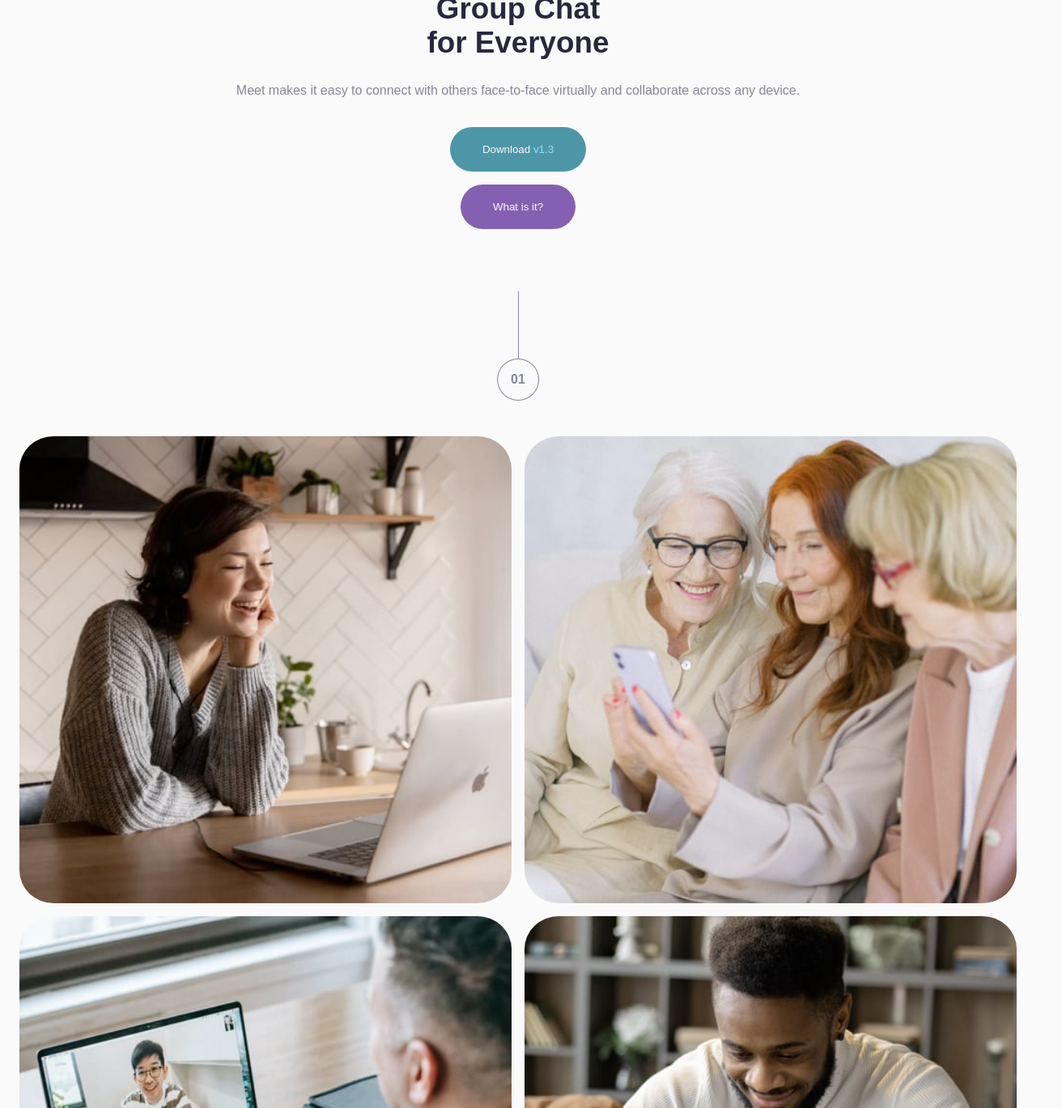
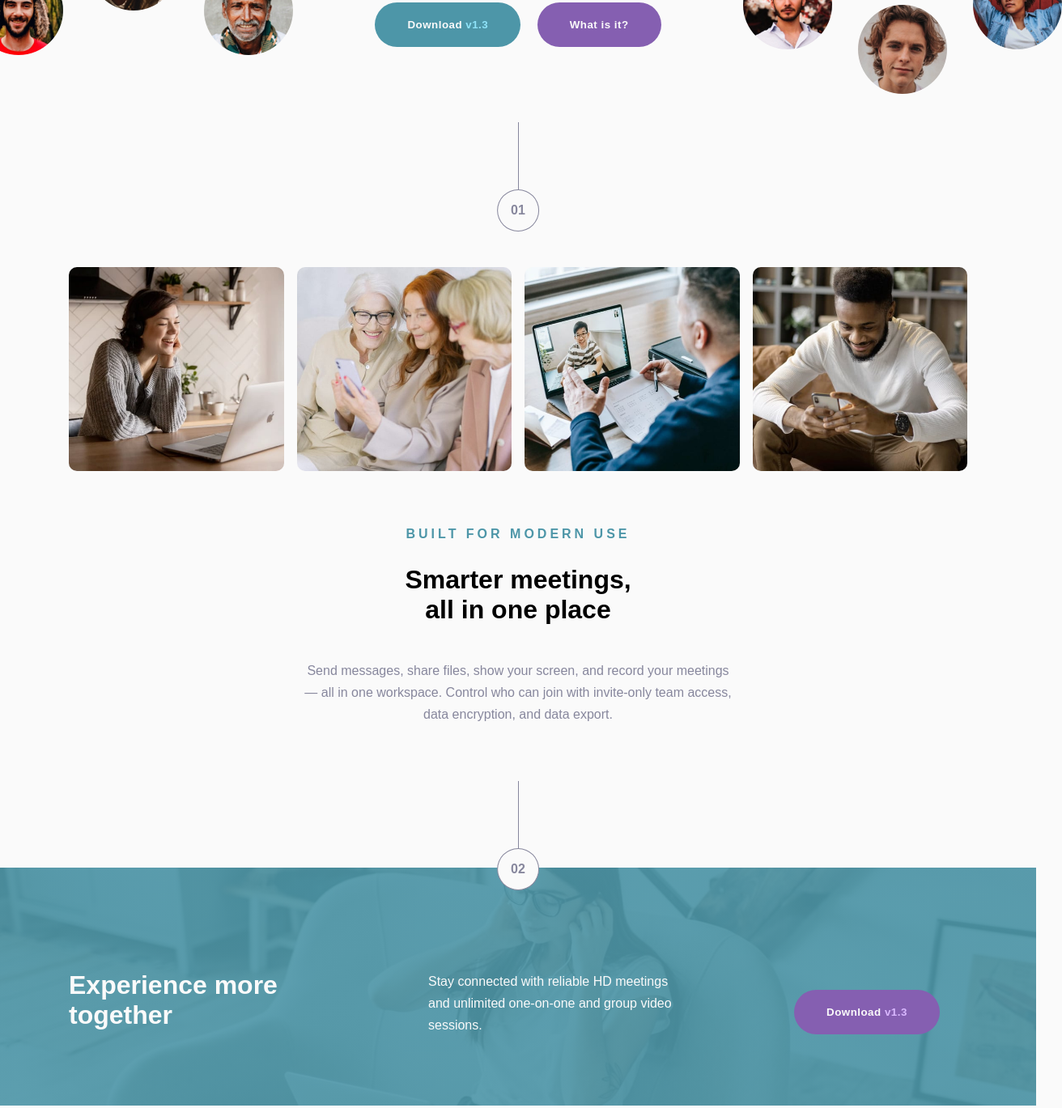
Before and after one commit to olga852/my-solution--meet-landing-page, a plain HTML site: page index.html in a window 1280 px wide. Shown: the part 347-1716 px from the top of the page at 81% size, 1312 px wide, since content can reach past the window. Drawn offline with Linux system fonts and the light colour scheme.

Commit message:
Додела мобильную, десктопную и планшетную версии

```diff
--- a/index.html
+++ b/index.html
@@ -1,61 +1,82 @@
 <!DOCTYPE html>
 <html lang="en">
   <head>
-  <meta charset="UTF-8">
-  <meta name="viewport" content="width=device-width, initial-scale=1.0">
+    <meta charset="UTF-8" />
+    <meta name="viewport" content="width=device-width, initial-scale=1.0" />
 
-  <link rel="icon" type="image/png" sizes="32x32" href="./assets/favicon-32x32.png">
-  <link rel="stylesheet" href="styles.css">
+    <link
+      rel="icon"
+      type="image/png"
+      sizes="32x32"
+      href="./assets/favicon-32x32.png"
+    />
+    <link rel="stylesheet" href="styles.css" />
 
     <title>Frontend Mentor | Meet landing page</title>
   </head>
   <body>
     <span class="icon"></span>
-  <div class="none">
-    <img src="assets/desktop/image-hero-left.png" alt="">
-    <img src="assets/desktop/image-hero-right.png" alt="">
-  </div>
 
-  <img class="img-responsive" src="assets/tablet/image-hero.png" alt="">
+    <img class="img-responsive" src="assets/tablet/image-hero.png" alt="" />
 
     <div class="center">
       <section class="main-section">
-    <h1>Group Chat<br>for Everyone</h1>
-      <p>Meet makes it easy to connect with others face-to-face virtually and collaborate across any device.</p>
-
-      <button class="download-top">Download <span class="version-download-top">v1.3</span></button>
+        <div class="text">
+          <h1>Group Chat<br />for Everyone</h1>
+          <p class="p-width">
+            Meet makes it easy to connect with others face-to-face virtually and
+            collaborate across any device.
+          </p>
+          <button class="download-top">
+            Download <span class="version-top">v1.3</span>
+          </button>
           <button class="what-is">What is it?</button>
+        </div>
       </section>
 
       <section class="about">
         <div class="vertical-line"></div>
         <span class="number">01</span>
-
         <div class="images">
-        <img src="assets/desktop/image-woman-in-videocall.jpg" alt="woman in videocall">
-        <img src="assets/desktop/image-women-videochatting.jpg" alt="women videochatting">
-        <img src="assets/desktop/image-men-in-meeting.jpg" alt="men in meeting">
-        <img src="assets/desktop/image-man-texting.jpg" alt="man texting">
+          <img
+            src="assets/desktop/image-woman-in-videocall.jpg"
+            alt="woman in videocall"
+          />
+          <img
+            src="assets/desktop/image-women-videochatting.jpg"
+            alt="women videochatting"
+          />
+          <img
+            src="assets/desktop/image-men-in-meeting.jpg"
+            alt="men in meeting"
+          />
+          <img src="assets/desktop/image-man-texting.jpg" alt="man texting" />
         </div>
 
         <p class="overline">Built for modern use</p>
-
-      <h2>Smarter meetings, <br>all in one place</h2>
-
-      <p>Send messages, share files, show your screen, and record your meetings — all in one
-      workspace. Control who can join with invite-only team access, data encryption, and data export.</p>
+        <h2>Smarter meetings, <br />all in one place</h2>
+        <p class="p-width">
+          Send messages, share files, show your screen, and record your meetings
+          — all in one workspace. Control who can join with invite-only team
+          access, data encryption, and data export.
+        </p>
       </section>
     </div>
     <footer>
       <div class="center">
         <div class="vertical-line"></div>
         <span class="number">02</span>
+        <div class="footer-flex">
           <h2>Experience more together</h2>
-        <p>Stay connected with reliable HD meetings and unlimited one-on-one and group video sessions.</p>
-
-        <button class="download-bottom">Download <span class="version-download-bottom">v1.3</span></button>
+          <p>
+            Stay connected with reliable HD meetings and unlimited one-on-one
+            and group video sessions.
+          </p>
+          <button class="download-bottom">
+            Download <span class="version-bottom">v1.3</span>
+          </button>
+        </div>
       </div>
     </footer>
-
   </body>
 </html>
--- a/styles.css
+++ b/styles.css
@@ -10,28 +10,31 @@
 }
 
 /* Typography */
-@import url('https://fonts.googleapis.com/css2?family=Red+Hat+Display:wght@500;900&display=swap');
-
+@import url("https://fonts.googleapis.com/css2?family=Red+Hat+Display:wght@500;900&display=swap");
 
 /* ============
     mobile
    ============ */
 
 /* Global styles */
+html,
+body {
+  overflow-x: hidden;
+}
 html {
   box-sizing: border-box;
   background-color: var(--white);
-    overflow-x: hidden;
 }
-*, *:before, *:after {
+*,
+*:before,
+*:after {
   box-sizing: inherit;
   margin: 0;
   padding: 0;
 }
 body {
-  font-family: 'Red Hat Display', sans-serif;
+  font-family: "Red Hat Display", sans-serif;
 }
-
 h1 {
   color: var(--darkgray);
   margin: 3rem 0 1.5rem;
@@ -49,9 +52,6 @@ p {
 }
 
 /* Global classes */
-.none {
-  display: none;
-}
 .center {
   text-align: center;
   margin: 1.5rem 1.5rem 0 1.5rem;
@@ -63,36 +63,38 @@ p {
   width: 120px;
   height: 28px;
   margin: 3rem auto 3.5rem;
-  background: url('assets/logo.svg') no-repeat;
+  background: url("assets/logo.svg") no-repeat;
 }
-
 .img-responsive {
   height: 153px;
   position: relative;
   left: 50%;
   transform: translate(-50%, 0);
+}
+.wings {
+  display: none;
+}
 
-}
 /* Gallery */
 .about {
   position: relative;
 }
-.about .number{
+.about .number {
   top: -6rem;
 }
 .about .vertical-line {
-  top: -11.2rem
+  top: -11.2rem;
 }
 .images {
   display: grid;
   position: relative;
   grid-template-columns: repeat(2, 1fr);
   gap: 1em;
-  margin-top: 16em;
+  margin: 16em auto 0;
 }
 .images img {
   width: 100%;
-  border-radius: 7%;
+  border-radius: 10px;
 }
 
 /* Description */
@@ -107,11 +109,14 @@ p {
 /* Footer */
 footer {
   position: relative;
+  height: 26.75rem;
   margin-top: 10em;
   padding: 3.9rem 0 3.5rem;
-  background: linear-gradient(rgba(77, 150, 168, 0.9), rgba(77, 150, 168, 0.9)), url('assets/mobile/image-footer.jpg') no-repeat bottom/100% ;
+  background: linear-gradient(rgba(77, 150, 168, 0.9), rgba(77, 150, 168, 0.9)),
+    url("assets/mobile/image-footer.jpg") no-repeat;
+  background-position: top center;
+  background-size: cover;
 }
-
 footer h2,
 footer p {
   color: var(--white);
@@ -124,6 +129,8 @@ button {
   padding: 1.5em 3em;
   border-radius: 1.8rem;
   font-family: inherit;
+  font-weight: 900;
+  letter-spacing: 0.5px;
   color: var(--white);
   border: none;
 }
@@ -138,21 +145,19 @@ button {
 .download-top:hover {
   background-color: rgb(113, 192, 212);
 }
-.version-download-top {
+.version-top {
   color: var(--skyblue);
 }
-
 .download-bottom,
 .what-is {
   background-color: var(--violet);
 }
 .download-bottom:hover,
 .what-is:hover {
-  background-color: rgb(177,139,221);
+  background-color: rgb(177, 139, 221);
 }
-
-.version-download-bottom {
-  color: var(--light-violet);;
+.version-bottom {
+  color: var(--light-violet);
 }
 .number {
   position: absolute;
@@ -175,3 +180,90 @@ button {
   left: 50%;
   border-left: 1px solid var(--gray);
 }
+
+/* ============
+    Tablet
+   ============ */
+
+@media (min-width: 700px) {
+  h2 {
+    padding: 0.5rem 13rem 2.7rem;
+  }
+  .img-responsive {
+    height: auto;
+  }
+  .p-width {
+    width: 33.75rem;
+    margin: 0 auto;
+  }
+  button {
+    display: inline-block;
+    margin-left: 0.5rem;
+    margin-right: 0.5rem;
+  }
+  .images {
+    grid-template-columns: repeat(4, 1fr);
+  }
+  footer {
+    background-image: linear-gradient(
+        rgba(77, 150, 168, 0.9),
+        rgba(77, 150, 168, 0.9)
+      ),
+      url("assets/tablet/image-footer.jpg");
+  }
+  footer button {
+    margin-top: 1.5rem;
+  }
+}
+
+/* ============
+    Desktop
+   ============ */
+
+@media (min-width: 1150px) {
+  h1 {
+    margin-top: 5rem;
+  }
+  .img-responsive {
+    display: none;
+  }
+  .main-section::before {
+    content: url("assets/desktop/image-hero-left.png");
+    position: absolute;
+    left: -2rem;
+    top: 7rem;
+  }
+  .main-section::after {
+    content: url("assets/desktop/image-hero-right.png");
+    position: absolute;
+    right: -2rem;
+    top: 10rem;
+  }
+  .images,
+  .footer-flex {
+    width: 69.375rem;
+  }
+  .footer-flex {
+    display: flex;
+    flex-direction: row;
+    text-align: left;
+    margin: 4rem auto 1rem;
+  }
+  .footer-flex h2,
+  .footer-flex p {
+    padding: 0;
+  }
+  .footer-flex h2,
+  .footer-flex p {
+    flex-basis: 40%;
+    padding-right: 8rem;
+  }
+  footer {
+    height: auto;
+    background-image: linear-gradient(
+        rgba(77, 150, 168, 0.9),
+        rgba(77, 150, 168, 0.9)
+      ),
+      url("assets/desktop/image-footer.jpg");
+  }
+}
```
Lines whose indentation alone changed are shown as unchanged.
